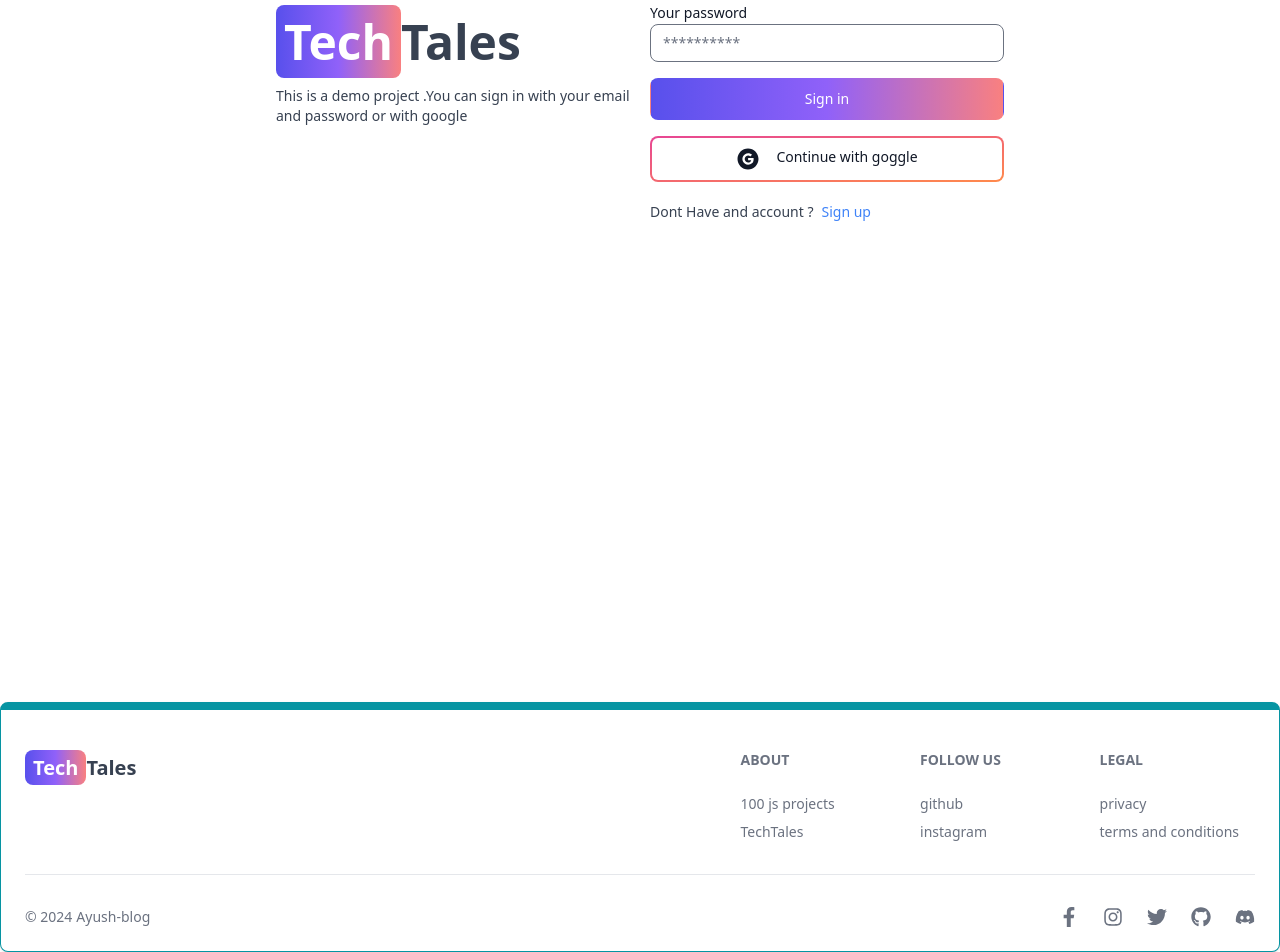
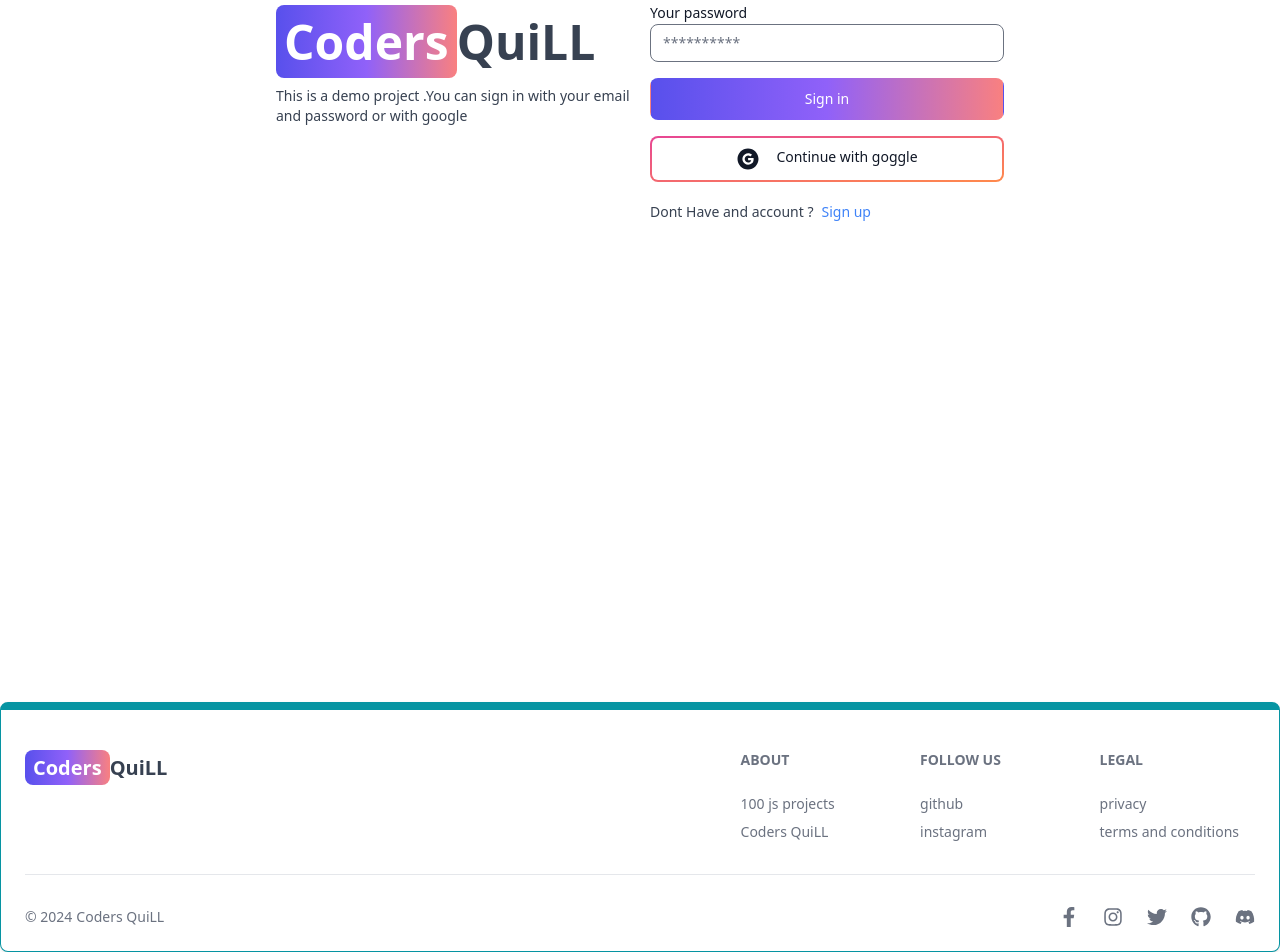
Before and after one commit to Ayush-0924/Coders-QuiLL, a React (Vite) app in the folder client/: page /sign-in in a window 1280 px wide. Shown: the part 242-1194 px from the top of the page. Built offline with nearby package versions, Linux system fonts and the light colour scheme.

Commit message:
name change

```diff
--- a/client/index.html
+++ b/client/index.html
@@ -3,7 +3,7 @@
   <head>
     <meta charset="UTF-8" />
     <meta name="viewport" content="width=device-width, initial-scale=1.0" />
-    <title>TechTALES</title>
+    <title>Coders QUILL</title>
   </head>
   <body>
     <div id="root"></div>
--- a/client/src/components/Footer.jsx
+++ b/client/src/components/Footer.jsx
@@ -18,9 +18,9 @@ export default function FooterCom() {
               className="self-center whitespace-nowrap text-lg sm:text-xl font-semibold dark:text-white"
             >
               <span className="px-2 py-1 bg-gradient-to-r from-indigo-600 via-purple-500 to-red-400 rounded-lg text-white">
-                Tech
+                 Coders
               </span>
-              Tales
+              QuiLL
             </Link>
           </div>
           <div className="grid grid-cols-2 gap-8 mt-4 sm:grid-cols-3 sm:gap-6">
@@ -41,7 +41,7 @@ export default function FooterCom() {
                   target="_blank"
                   rel="noopener noreferrer"
                 >
-                  TechTales
+                  Coders QuiLL
                 </Footer.Link>
               </Footer.LinkGroup>
             </div>
@@ -81,7 +81,7 @@ export default function FooterCom() {
         <div className="w-full sm:flex sm:items-center sm:justify-between">
           <Footer.Copyright
             href="#"
-            by="Ayush-blog"
+            by="Coders QuiLL"
             year={new Date().getFullYear()}
           />
           <div className="flex gap-6 sm:mt-0 mt-4 sm:justify-center">
--- a/client/src/components/Header.jsx
+++ b/client/src/components/Header.jsx
@@ -54,9 +54,9 @@ export default function Header() {
         className="self-center whitespace-nowrap text-sm sm:text-xl font-semibold dark:text-white"
       >
         <span className="ms-8 px-2 py-1 bg-gradient-to-r from-indigo-600 via-purple-500 to-red-400 rounded-lg text-white">
-          Tech
+           Coders
         </span>
-        Tales
+        QuiLL
       </Link>
       <div className="hidden lg:flex space-x-4">
         <Link to="/" className={`nav-link ${path === "/" && "font-bold"}`}>
--- a/client/src/main.jsx
+++ b/client/src/main.jsx
@@ -16,5 +16,3 @@ ReactDOM.createRoot(document.getElementById("root")).render(
     </Provider>
   </PersistGate>
 );
-
-// hjhhhh
--- a/client/src/pages/About.jsx
+++ b/client/src/pages/About.jsx
@@ -2,44 +2,44 @@ import React from "react";
 
 export default function About() {
   return (
-    <div className="flex flex-col items-center justify-center min-h-screen bg-gradient-to-r from-purple-400 via-pink-500 to-red-500 p-6">
-      <div className="bg-white shadow-xl rounded-lg p-8 max-w-2xl w-full">
+    <div className="flex flex-col items-center justify-center min-h-screen  p-6 dark:bg-gradient-to-rdark:scrollbar-track-slate-700">
+      <div className="bg-white shadow-xl rounded-lg p-8 max-w-2xl w-full dark:bg-gray-800">
         <div className="text-center">
           <img
-            src="https://via.placeholder.com/150"
+            src=".../public/client/public/e2f2320b08a54c87f1380e568421a8f2.png"
             alt="Profile"
             className="w-32 h-32 rounded-full mx-auto mb-4 border-4 border-indigo-600"
           />
-          <h1 className="text-4xl font-bold text-indigo-600 mb-2">Tech Tales</h1>
-          <p className="text-xl font-medium text-gray-800 mb-6">by Ayush Kumar</p>
+          <h1 className="text-4xl font-bold text-indigo-600 mb-2 dark:text-indigo-400">Coders QuiLL</h1>
+          <p className="text-xl font-medium text-gray-800 mb-6 dark:text-gray-200">by Ayush Kumar</p>
         </div>
-        <p className="text-gray-700 text-lg mb-4">
-          Welcome to <strong>Tech Tales</strong>, a blog dedicated to exploring the latest in technology, engineering, and innovation. My name is <strong>Ayush Kumar</strong>, a 3rd year student in <strong>Mechanical Engineering</strong>. This blog is a platform where I share insights, trends, and deep dives into the world of technology.
+        <p className="text-gray-700 text-lg mb-4 dark:text-gray-300">
+          Welcome to <strong>Coders QuiLL</strong>, a blog dedicated to exploring the latest in technology, engineering, and innovation. My name is <strong>Ayush Kumar</strong>, a 3rd year student in <strong>Mechanical Engineering</strong>. This blog is a platform where I share insights, trends, and deep dives into the world of technology.
         </p>
-        <p className="text-gray-700 text-lg mb-4">
-          At Tech Tales, our mission is to provide readers with high-quality, informative, and engaging content. Whether you're a tech enthusiast, a student, or a professional, you'll find articles that cater to your interests. We cover a wide range of topics including artificial intelligence, machine learning, robotics, software development, and much more.
+        <p className="text-gray-700 text-lg mb-4 dark:text-gray-300">
+          At Coders QuiLL, our mission is to provide readers with high-quality, informative, and engaging content. Whether you're a tech enthusiast, a student, or a professional, you'll find articles that cater to your interests. We cover a wide range of topics including artificial intelligence, machine learning, robotics, software development, and much more.
         </p>
-        <p className="text-gray-700 text-lg mb-4">
+        <p className="text-gray-700 text-lg mb-4 dark:text-gray-300">
           Our team of writers and contributors are passionate about technology and are committed to bringing you the latest news and analysis. We believe that technology has the power to transform the world and we strive to keep our readers informed about the latest advancements and how they can impact our daily lives.
         </p>
-        <p className="text-gray-700 text-lg mb-4">
-          Join us on this journey as we explore the fascinating world of technology. Stay tuned for regular updates, in-depth articles, and exciting stories from the tech world. Thank you for visiting Tech Tales, and we hope you enjoy reading our blog as much as we enjoy creating it.
+        <p className="text-gray-700 text-lg mb-4 dark:text-gray-300">
+          Join us on this journey as we explore the fascinating world of technology. Stay tuned for regular updates, in-depth articles, and exciting stories from the tech world. Thank you for visiting Coders QuiLL, and we hope you enjoy reading our blog as much as we enjoy creating it.
         </p>
         <div className="text-center mt-6">
-          <p className="text-lg font-medium text-gray-800">Ayush Kumar</p>
-          <p className="text-sm text-gray-600">3rd Year, Mechanical Engineering</p>
+          <p className="text-lg font-medium text-gray-800 dark:text-gray-200">Ayush Kumar</p>
+          <p className="text-sm text-gray-600 dark:text-gray-400">3rd Year, Mechanical Engineering</p>
         </div>
         <div className="flex justify-center mt-6 space-x-4">
-          <a href="#" className="text-gray-600 hover:text-indigo-600 transition duration-300">
+          <a href="#" className="text-gray-600 hover:text-indigo-600 transition duration-300 dark:text-gray-400 dark:hover:text-indigo-400">
             <i className="fab fa-facebook fa-2x"></i>
           </a>
-          <a href="#" className="text-gray-600 hover:text-pink-600 transition duration-300">
+          <a href="#" className="text-gray-600 hover:text-pink-600 transition duration-300 dark:text-gray-400 dark:hover:text-pink-400">
             <i className="fab fa-instagram fa-2x"></i>
           </a>
-          <a href="#" className="text-gray-600 hover:text-blue-600 transition duration-300">
+          <a href="#" className="text-gray-600 hover:text-blue-600 transition duration-300 dark:text-gray-400 dark:hover:text-blue-400">
             <i className="fab fa-twitter fa-2x"></i>
           </a>
-          <a href="#" className="text-gray-600 hover:text-red-600 transition duration-300">
+          <a href="#" className="text-gray-600 hover:text-red-600 transition duration-300 dark:text-gray-400 dark:hover:text-red-400">
             <i className="fab fa-youtube fa-2x"></i>
           </a>
         </div>
--- a/client/src/pages/signin.jsx
+++ b/client/src/pages/signin.jsx
@@ -48,9 +48,9 @@ export default function SignIn() {
         <div className="flex-1">
           <Link to="/" className="font-bold dark:text-white text-5xl">
             <span className=" px-2 py-1 bg-gradient-to-r from-indigo-600 via-purple-500 to-red-400 rounded-lg text-white">
-              Tech
+              Coders
             </span>
-            Tales
+            QuiLL
           </Link>
           <p className="text-sm mt-5">
             This is a demo project .You can sign in with your email and password
--- a/client/src/pages/signup.jsx
+++ b/client/src/pages/signup.jsx
@@ -44,9 +44,9 @@ export default function Signup() {
         <div className="flex-1">
           <Link to="/" className="font-bold dark:text-white text-5xl">
             <span className=" px-2 py-1 bg-gradient-to-r from-indigo-600 via-purple-500 to-red-400 rounded-lg text-white">
-              Tech
+              Coders
             </span>
-            Tales
+            QuiLL
           </Link>
           <p className="text-sm mt-5">
             This is a demo project .You can sign up with your email and password
```
Also changed, not shown: client/public/e2f2320b08a54c87f1380e568421a8f2.png (added), client/src/pages/Search.jsx (line endings or trailing spaces).
